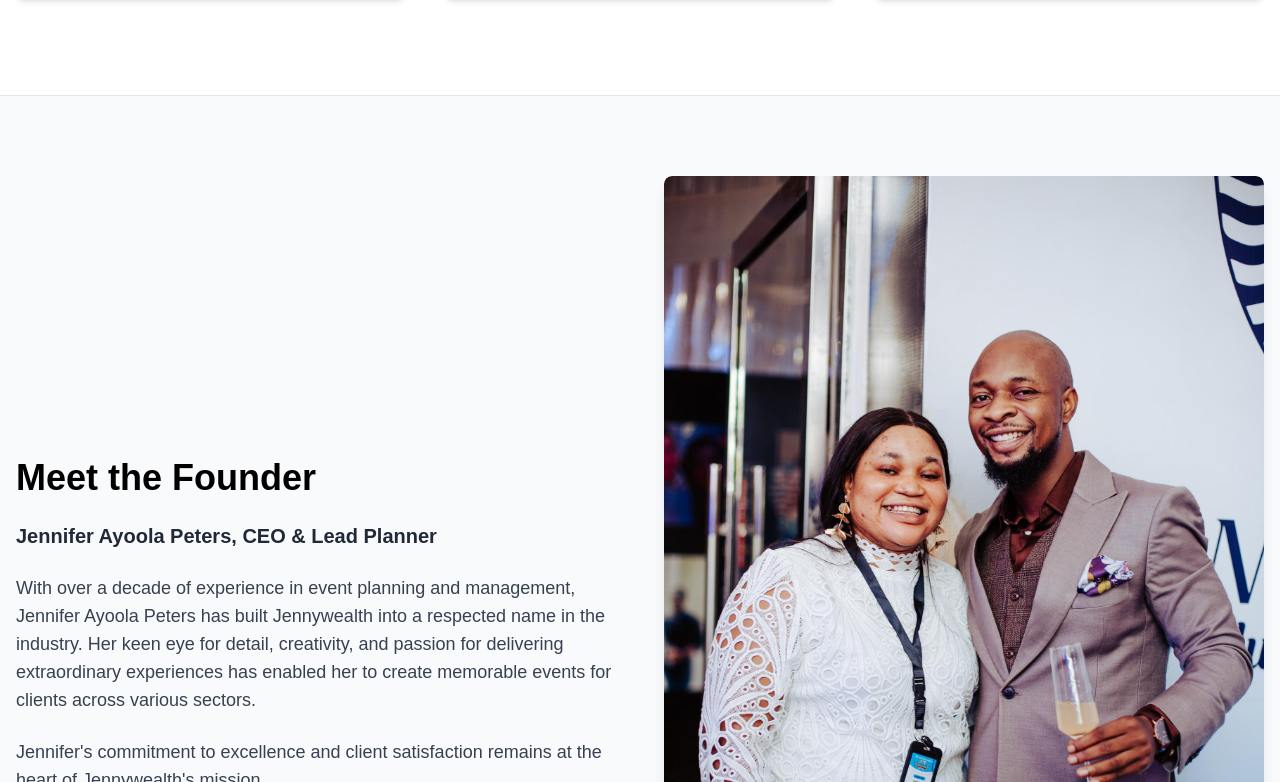
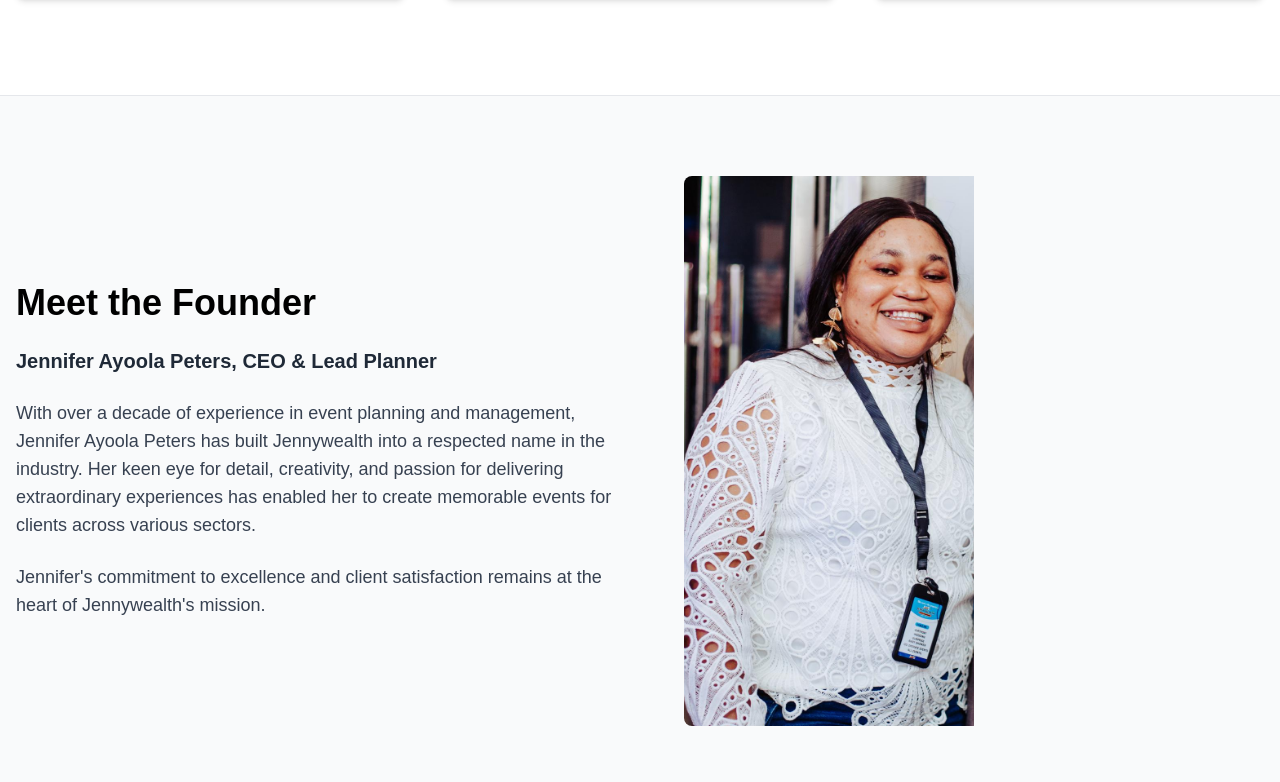
Before and after one commit to LinetMutuku/jennywealth, a Next.js app: page /about-us in a window 1280 px wide. Shown: the part 1718-2500 px from the top of the page. Built offline with nearby package versions, Linux system fonts and the light colour scheme.

Commit message:
service page

```diff
--- a/src/app/components/AboutUs-component/Founder.tsx
+++ b/src/app/components/AboutUs-component/Founder.tsx
@@ -16,13 +16,22 @@ const Founder = () => {
                         </p>
                     </div>
 
-                    <div className="w-full md:w-1/2">
-                        {/* Founder image */}
-                        <div className="rounded-lg overflow-hidden shadow-lg">
+                    <div className="w-full md:w-1/2 flex justify-end">
+                        {/* Expanded founder image - only showing Jennifer */}
+                        <div className="rounded-lg overflow-hidden" style={{
+                            width: "100%",
+                            maxWidth: "580px"
+                        }}>
                             <img
                                 src="/assets/founder.jpeg"
                                 alt="Jennifer Ayoola Peters - Founder and CEO"
-                                className="w-full h-full object-cover rounded-lg"
+                                className="w-full object-cover"
+                                style={{
+                                    height: "550px",
+                                    objectPosition: "15% center",
+                                    clipPath: "inset(0 50% 0 0)",
+                                    transform: "scale(1.2)"
+                                }}
                             />
                         </div>
                     </div>
--- a/src/app/components/AboutUs-component/StandOut.tsx
+++ b/src/app/components/AboutUs-component/StandOut.tsx
@@ -6,7 +6,7 @@ const StandOut = () => {
         {
             title: "Proven Expertise",
             features: [
-                "Over 500+ successful events delivered.",
+                "Over 200+ successful events delivered.",
                 "A decade of industry experience delivering high-end events."
             ]
         },
--- a/src/app/components/home-components/About.tsx
+++ b/src/app/components/home-components/About.tsx
@@ -29,7 +29,7 @@ export default function About() {
                                         <path fillRule="evenodd" d="M10 18a8 8 0 100-16 8 8 0 000 16zm3.707-9.293a1 1 0 00-1.414-1.414L9 10.586 7.707 9.293a1 1 0 00-1.414 1.414l2 2a1 1 0 001.414 0l4-4z" clipRule="evenodd" />
                                     </svg>
                                 </div>
-                                <p className="text-gray-700">Over 500 successful events hosted</p>
+                                <p className="text-gray-700">Over 200+ successful events hosted</p>
                             </div>
 
                             <div className="flex items-start">
```
